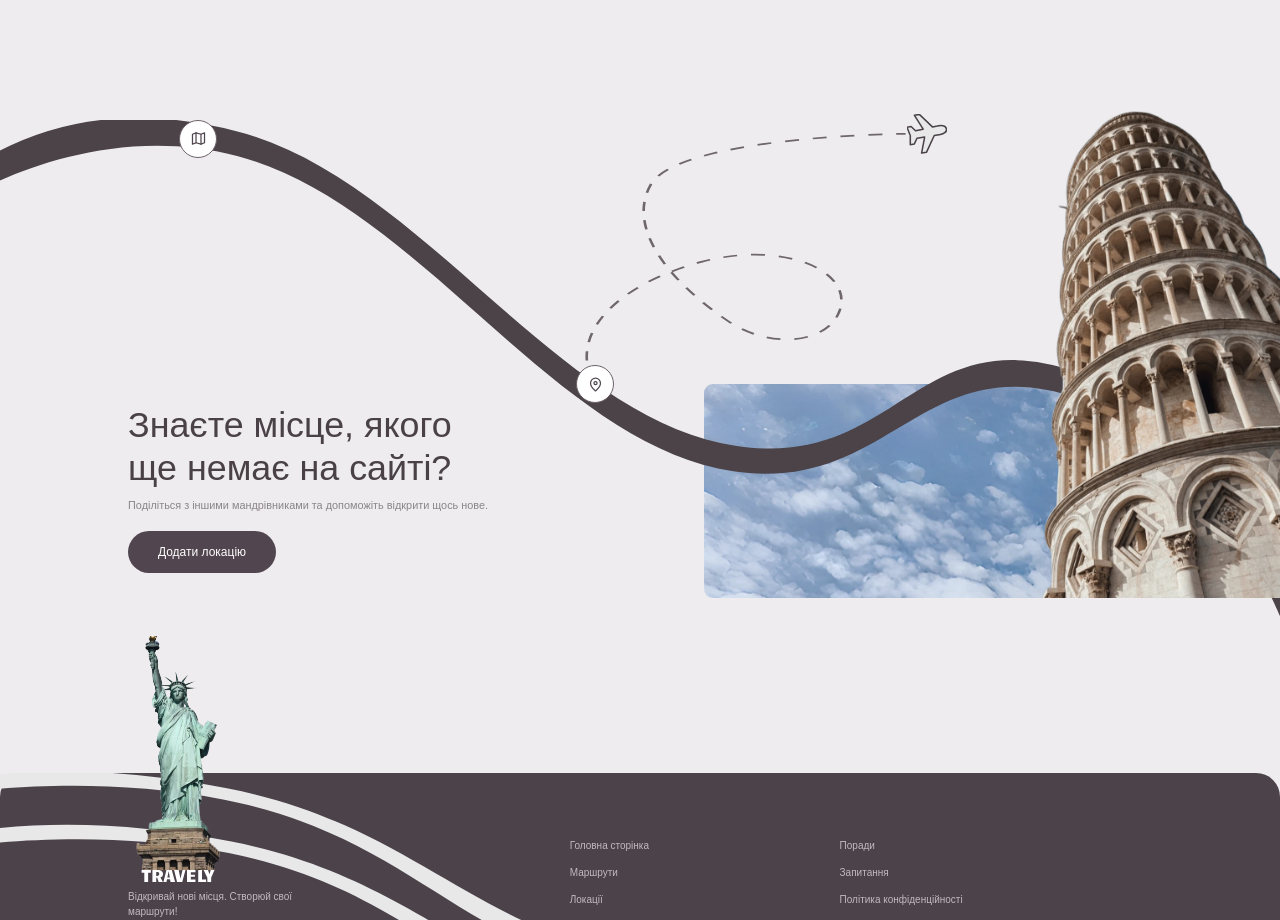
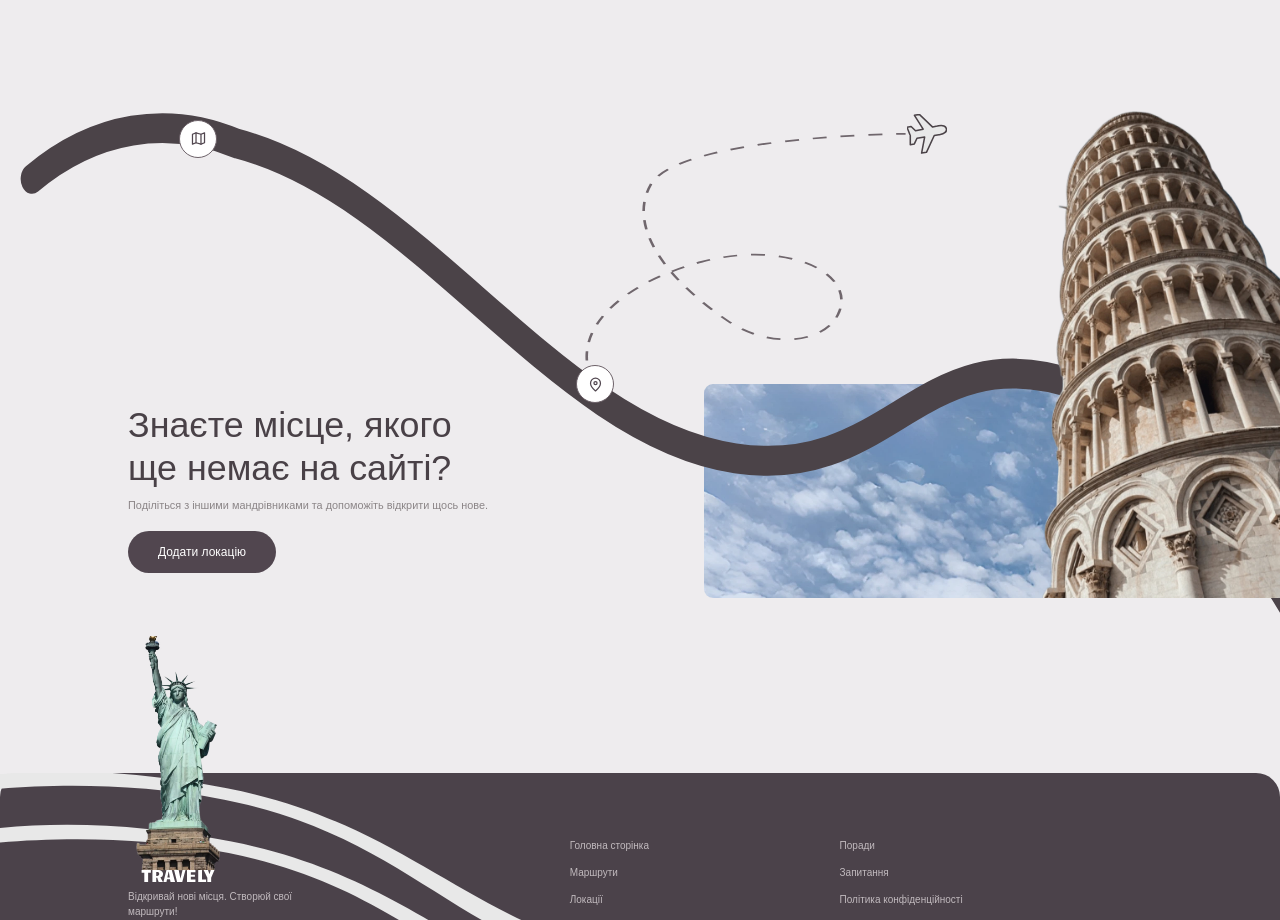
Before and after one commit to dergo0-0/travely, a React (Vite) app in the folder frontend/: page / in a window 1280 px wide. Shown: the part 1720-2640 px from the top of the page. Built offline with nearby package versions, Linux system fonts and the light colour scheme; no server answers.

Commit message:
Fix clipped Pisa route start

```diff
--- a/frontend/src/features/travel-inspiration/TravelInspiration.css
+++ b/frontend/src/features/travel-inspiration/TravelInspiration.css
@@ -47,8 +47,12 @@
   left: 0;
   width: 100%;
   height: 80%;
-  overflow: hidden;
-  fill: #4b4348;
+  overflow: visible;
+  fill: none;
+  stroke: #4b4348;
+  stroke-width: 34;
+  stroke-linecap: round;
+  stroke-linejoin: round;
   pointer-events: none;
 }
 
@@ -177,6 +181,7 @@
   .discover-route {
     top: 42%;
     height: 42%;
+    stroke-width: 55;
   }
 
   .discover-pin-map {
--- a/frontend/src/features/travel-inspiration/TravelInspiration.tsx
+++ b/frontend/src/features/travel-inspiration/TravelInspiration.tsx
@@ -16,7 +16,7 @@ export default function TravelInspiration() {
         preserveAspectRatio="none"
         aria-hidden="true"
       >
-        <path d="M-42.3561 53.5604L-69.2433 96.3077C-69.2433 96.3077 130.824 -4.24943 355.57 40.9947C630.432 96.3279 829.853 368.852 1099.91 399.686C1335.82 426.622 1382.41 255.12 1619.05 317.076C1821.22 370.01 1924.25 572.298 1924.25 572.298C1935.77 554.349 1945.86 536.924 1945.86 536.924C1945.86 536.924 1824.84 340.015 1615.74 286.645C1373.69 224.864 1345.76 398.005 1105.32 371.077C835.444 340.852 631.077 67.2449 356.074 12.9591Q129.606 -31.7459 -42.3561 53.5604Z" />
+        <path d="M 48 67 C 142 7 252 -6 356 27 C 631 82 833 355 1103 385 C 1340 412 1380 240 1617 302 C 1818 355 1922 554 1970 590" />
       </svg>
       <span className="discover-pin discover-pin-map" aria-hidden="true">
         <Icon name="map" />
```
